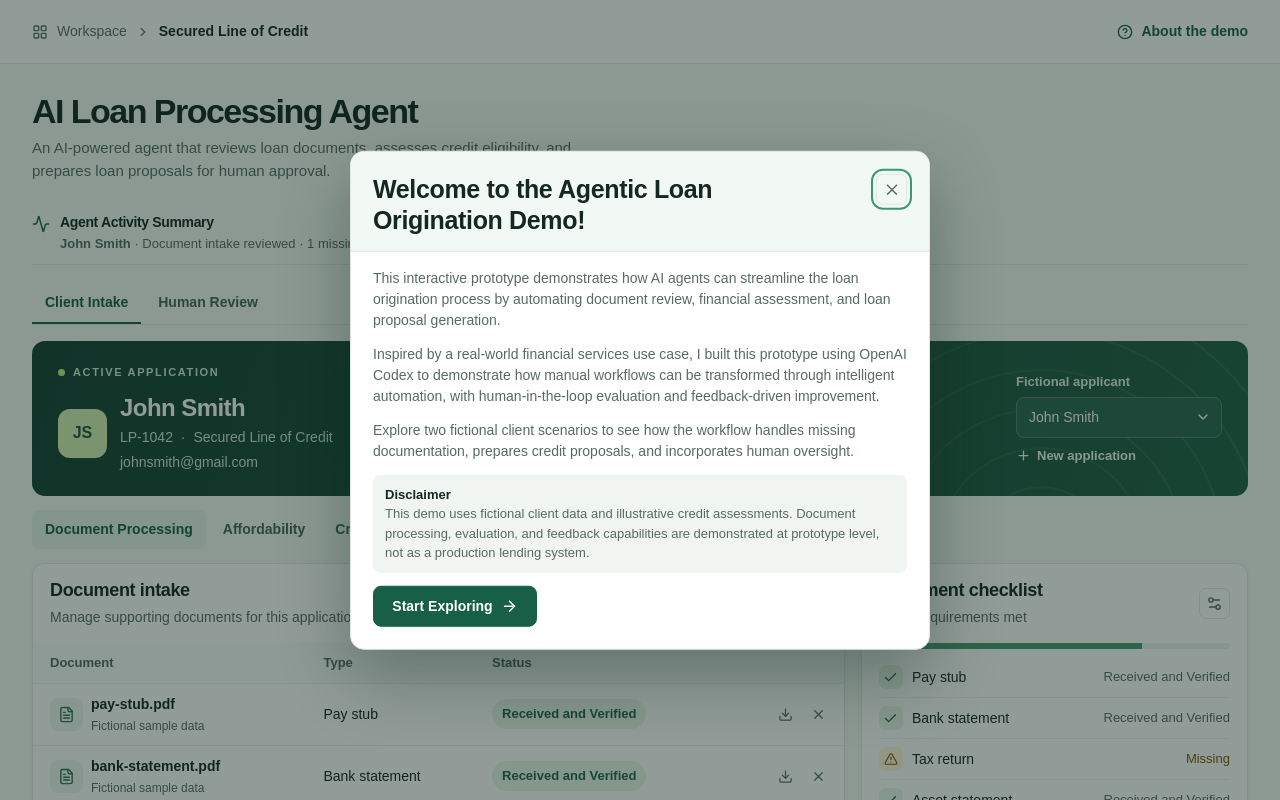
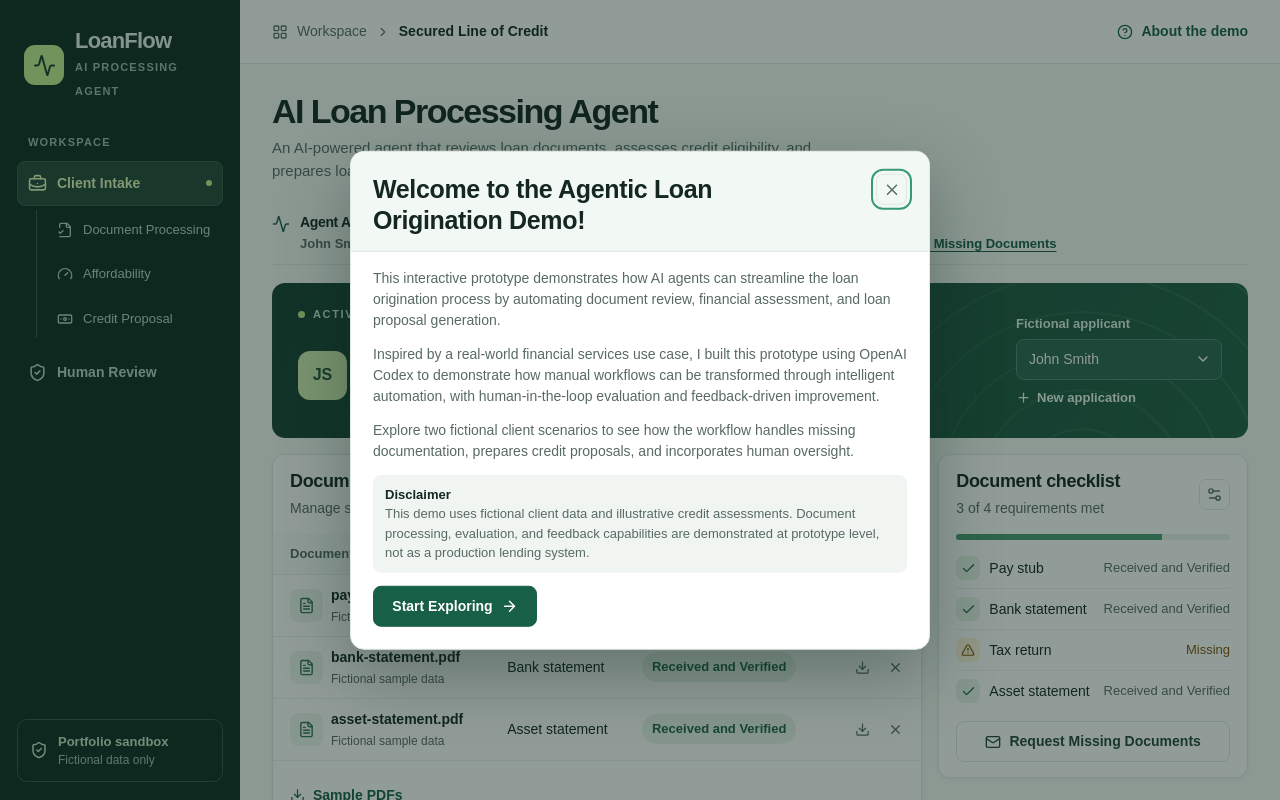
Before and after one commit to asohn94/ai-loan-processing-agent, a Next.js app: page / in a window 1280 px wide. Shown: the top 800 px of the page. Built offline with nearby package versions, Linux system fonts and the light colour scheme.

Commit message:
Restore the nested workspace sidebar

```diff
--- a/app/globals.css
+++ b/app/globals.css
@@ -9,7 +9,25 @@ button:disabled {opacity:.5}
 button, a {touch-action:manipulation}
 button:focus-visible,a:focus-visible,input:focus-visible,select:focus-visible,textarea:focus-visible {outline:2px solid #389a73}
 h1,h2,p {margin:0}
-.shell {min-height:100vh}
+.shell {display:grid;grid-template-columns:240px minmax(0,1fr);min-height:100vh}
+.sidebar {display:flex;flex-direction:column;gap:32px;background:#102c25;color:#e3f0e9;padding:28px 17px 18px;position:sticky;top:0;height:100dvh;overflow:auto}
+.brand {display:flex;align-items:center;gap:11px;margin-inline:7px}
+.brand-icon {display:grid;place-items:center;flex-shrink:0;width:40px;height:40px;border-radius:11px;background:var(--lime);color:#173e2b}
+.brand strong {display:block;font-size:22px;letter-spacing:-.8px;line-height:1.2}
+.brand small,.nav-label {color:#a0b8ae;font-size:11px;font-weight:700;letter-spacing:.11em}
+.nav-label {margin:0 11px 10px;text-transform:uppercase}
+.sidebar-pages,.intake-pages {display:grid;gap:5px;margin:0;padding:0;list-style:none}
+.sidebar nav button {display:flex;align-items:center;gap:10px;width:100%;padding:11px 10px;text-align:left;border:1px solid transparent;border-radius:8px;color:#bbd0c6;font-size:14px;font-weight:700}
+.sidebar nav svg,.sidebar-foot svg {flex-shrink:0}
+.sidebar nav button:hover {background:#1c3a32}
+.sidebar nav button[aria-current] {color:#e0f8bb;background:#254638;border-color:#365b48}
+.sidebar nav button[aria-current]::after {content:"";flex-shrink:0;width:6px;height:6px;margin-left:auto;border-radius:50%;background:var(--lime)}
+.intake-pages {margin:4px 0 7px 19px;padding-left:9px;border-left:1px solid #3a5149}
+.sidebar .intake-pages button {font-size:13px;font-weight:500;padding-block:9px}
+.sidebar-foot {display:flex;align-items:center;gap:10px;margin-top:auto;padding:12px;border:1px solid #3a5149;border-radius:10px;color:#c6e4c4;font-size:13px}
+.sidebar-foot small {display:block;color:#a5bbb0;font-size:12px}
+.sidebar button:focus-visible {outline-color:var(--lime)}
+
 main {min-width:0}
 .topbar {height:64px;display:flex;align-items:center;justify-content:space-between;gap:12px;background:white;border-bottom:1px solid var(--line);padding:0 32px}
 .breadcrumbs {display:flex;align-items:center;gap:9px;font-size:14px;color:var(--muted)}
@@ -100,7 +118,13 @@ progress::-moz-progress-bar {background:#4b9973}
 .checkbox input {accent-color:var(--green);width:16px;height:16px}
 .modal-body .upload-zone {border:1px dashed #7ba892;border-radius:9px;padding:14px;background:#f2f8f3}
 @media(max-width:1020px) {.topbar,.workspace {padding-inline:20px}.main-grid {grid-template-columns:1fr}}
-@media(max-width:740px) {.topbar {height:48px}.workspace {padding-block:17px}.financial-grid {grid-template-columns:repeat(2,minmax(0,1fr))}}
+@media(max-width:740px) {
+  .shell {display:block}
+  .sidebar {position:static;height:auto;gap:13px;padding:14px}
+  .sidebar-foot {display:none}
+  .sidebar nav button {padding-block:7px}
+  .sidebar .intake-pages button {padding-block:6px}
+  .topbar {height:48px}.workspace {padding-block:17px}.financial-grid {grid-template-columns:repeat(2,minmax(0,1fr))}}
 @media(max-width:480px) {.workspace,.topbar {padding-inline:12px}.intro,.hero {align-items:flex-start;flex-direction:column}.hero {padding:16px}.hero-side {width:100%}.breadcrumbs span,.breadcrumbs>svg:nth-of-type(2) {display:none}.panel-head,.panel-foot {padding-inline:12px}.documents .panel-head {align-items:flex-start;flex-direction:column}.metrics {grid-template-columns:1fr}.financial strong {font-size:19px}.table-wrap table {min-width:400px}.bottom {align-items:flex-start;flex-direction:column}}
 .sample-row {display:flex;gap:8px;align-items:center;border:1px solid var(--line);border-radius:8px;padding:8px}
 .sample-row>span {display:flex;flex:1;align-items:center;gap:6px;font-size:14px}
@@ -137,18 +161,10 @@ progress::-moz-progress-bar {background:#4b9973}
 .agent-activity p {margin-top:3px;color:var(--muted);font-size:13px;line-height:1.45}
 .review-outstanding .review-next {margin:0;padding:0 17px 14px}
 
-.main-tabs,.intake-tabs {display:flex;flex-wrap:wrap;gap:4px}
-.main-tabs {border-bottom:1px solid var(--line);margin:0 0 16px}
-.main-tabs button,.intake-tabs button {padding:9px 13px;font-size:14px;font-weight:700;color:#456356}
-.main-tabs button {border-bottom:2px solid transparent}
-.main-tabs button[aria-current] {color:var(--green);border-color:var(--green)}
-.intake-tabs {margin:14px 0}
-.intake-tabs button {border-radius:7px}
-.intake-tabs button[aria-current],.intake-tabs button:hover {background:#e5f1e9;color:var(--green)}
+.hero {margin-bottom:16px}
 .agent-activity a {color:var(--green);font-weight:750;text-decoration:underline;text-underline-offset:3px}
 .hero-new {display:flex;align-items:center;gap:6px;margin-top:8px;color:#edf8ef;font-size:13px;font-weight:650}
 .hero-new:hover {text-decoration:underline}
-.workflow-continue {display:flex;justify-content:flex-end}
 .evaluation {grid-column:1/-1}
 .evaluation-body {display:grid;gap:10px;padding:0 17px 16px}
 .evaluation-body h3 {font-size:15px;font-weight:700}
@@ -164,7 +180,7 @@ progress::-moz-progress-bar {background:#4b9973}
 .feedback-history p {white-space:pre-wrap}
 .evaluation-body .evaluation-notice {margin:0;color:var(--green)}
 .rerun-panel .rerun-notice {padding:0 17px 14px;margin-top:0}
-@media(max-width:480px) {.main-tabs button,.intake-tabs button {padding-inline:8px}.rerun-panel .panel-head {align-items:flex-start;flex-direction:column}}
+@media(max-width:480px) {.rerun-panel .panel-head {align-items:flex-start;flex-direction:column}}
 
 .welcome-modal {position:fixed;inset:50dvh auto auto 50dvw;transform:translate(-50%,-50%);margin:0;width:min(calc(100dvw - 24px),580px);max-height:calc(100dvh - 24px);overscroll-behavior:contain}
 body:has(.welcome-modal[open]) {overflow:hidden}
--- a/app/page.tsx
+++ b/app/page.tsx
@@ -1,13 +1,18 @@
 'use client';
 
 import { useRef, useState } from 'react';
-import { Activity, BadgeCheck,  Check, ChevronDown, ChevronRight, CircleHelp, ClipboardCheck, Send, Download,  FileText,  LayoutGrid, ListChecks, Mail, Plus, Settings2, ShieldCheck, Sparkles, TriangleAlert, Upload, X } from 'lucide-react';
+import { Activity, BadgeCheck, Banknote, BriefcaseBusiness, Check, ChevronDown, ChevronRight, CircleHelp, ClipboardCheck, Download, FileCheck2, FileText, Gauge, LayoutGrid, ListChecks, Mail, Plus, Send, Settings2, ShieldCheck, Sparkles, TriangleAlert, Upload, X } from 'lucide-react';
 import { applicants, assess, defaults, documentRequest, documentStatus, fields, product, requestSubject, resolveFields, sampleDocs, samples, types, type DocType, type DocumentRecord, type Field, type Values } from '../lib/loan';
 import { extractPdf } from '../lib/pdf';
 
 import { intakeTabs, nextWorkflowAction, type IntakeTab, type ReviewDecision } from '../lib/workflow';
 import { AgentEvaluation } from './agent-evaluation';
 
+const intakeIcons = {
+  'document-processing': FileCheck2,
+  affordability: Gauge,
+  'credit-proposal': Banknote,
+};
 const money = (value: number | null | undefined, cents = false) => value == null ? '—' : new Intl.NumberFormat('en-US', {style:'currency',currency:'USD',maximumFractionDigits:cents ? 2 : 0,minimumFractionDigits:cents ? 2 : 0}).format(value);
 const percent = (n: number | null) => n == null ? '—' : n.toFixed(1) + '%';
 const assumptionFields = [
@@ -20,7 +25,7 @@ const assumptionFields = [
 export default function Home() {
   const [index, setIndex] = useState(0);
   const [view, setView] = useState<'client-intake' | 'human-review'>('client-intake');
-  const [intakeTab, setIntakeTab] = useState<IntakeTab>('document-processing');
+  const [intakeTab, setIntakeTab] = useState<IntakeTab | 'client-intake'>('client-intake');
   const [customId, setCustomId] = useState('');
   const [rerunNotice, setRerunNotice] = useState('');
   const [docs, setDocs] = useState(() => sampleDocs(0));
@@ -58,7 +63,7 @@ export default function Home() {
   const nextAction = nextWorkflowAction({
     processing: pending, missing: missing.length, unverified: unverified.length, limit: result.limit, decision: status,
   });
-  function openIntake(tab: IntakeTab) {
+  function openIntake(tab: IntakeTab | 'client-intake') {
     setView('client-intake');
     setIntakeTab(tab);
   }
@@ -248,6 +253,25 @@ export default function Home() {
     </div>;
   }
   return <div className="shell">
+    <aside className="sidebar">
+      <div className="brand"><div className="brand-icon"><Activity size={23} aria-hidden="true"/></div><div><strong>LoanFlow</strong><small>AI PROCESSING AGENT</small></div></div>
+      <nav aria-label="Workspace navigation">
+        <div className="nav-label">Workspace</div>
+        <ul className="sidebar-pages">
+          <li>
+            <button aria-current={view === 'client-intake' && intakeTab === 'client-intake' ? 'page' : undefined} onClick={() => openIntake('client-intake')}><BriefcaseBusiness size={19} aria-hidden="true"/> Client Intake</button>
+            <ul className="intake-pages" aria-label="Client Intake supporting pages">
+              {intakeTabs.map(tab => {
+                const Icon = intakeIcons[tab.id];
+                return <li key={tab.id}><button aria-current={view === 'client-intake' && intakeTab === tab.id ? 'page' : undefined} onClick={() => openIntake(tab.id)}><Icon size={16} aria-hidden="true"/> {tab.label}</button></li>;
+              })}
+            </ul>
+          </li>
+          <li><button aria-current={view === 'human-review' ? 'page' : undefined} onClick={() => setView('human-review')}><ShieldCheck size={19} aria-hidden="true"/> Human Review</button></li>
+        </ul>
+      </nav>
+      <div className="sidebar-foot"><ShieldCheck size={18} aria-hidden="true"/><div><strong>Portfolio sandbox</strong><small>Fictional data only</small></div></div>
+    </aside>
     <main>
       <header className="topbar"><div className="breadcrumbs"><LayoutGrid size={16}/> <span>Workspace</span><ChevronRight size={14}/><strong>{product}</strong></div><button className="text-button" onClick={() => setModal('help')}><CircleHelp size={16}/> About the demo</button></header>
       <div className="workspace">
@@ -266,33 +290,27 @@ export default function Home() {
             </p>
           </div>
         </section>
-        <nav className="main-tabs" aria-label="Main navigation">
-          <button aria-current={view === 'client-intake' ? 'page' : undefined} onClick={() => setView('client-intake')}>Client Intake</button>
-          <button aria-current={view === 'human-review' ? 'page' : undefined} onClick={() => setView('human-review')}>Human Review</button>
-        </nav>
         <section className="hero" aria-label="Active application">
           <div className="hero-content">
             <div className="hero-kicker"><span/> ACTIVE APPLICATION</div>
             <div className="hero-profile"><div className="avatar">{applicant?.initials ?? 'NA'}</div><div><h2>{applicant?.name ?? 'New application'}</h2><p>{applicant?.id ?? 'Custom demo'} <span>·</span> {product}</p>{applicant && <p>{applicant.email}</p>}</div></div>
           </div>
-          {view === 'client-intake' && <div className="hero-side"><label htmlFor="applicant">Fictional applicant</label><div className="select-shell"><select id="applicant" value={index < 0 ? '' : index} ref={select => { if (select && index < 0) select.selectedIndex = -1; }} onChange={event => selectApplicant(Number(event.target.value))}>{applicants.map((item,i) => <option key={item.id} value={i}>{item.name}</option>)}</select><ChevronDown size={16}/></div><button className="hero-new" onClick={() => {selectApplicant(-1); openIntake('document-processing');}}><Plus size={15}/> New application</button></div>}
+          {view === 'client-intake' && <div className="hero-side"><label htmlFor="applicant">Fictional applicant</label><div className="select-shell"><select id="applicant" value={index < 0 ? '' : index} ref={select => { if (select && index < 0) select.selectedIndex = -1; }} onChange={event => selectApplicant(Number(event.target.value))}>{applicants.map((item,i) => <option key={item.id} value={i}>{item.name}</option>)}</select><ChevronDown size={16}/></div><button className="hero-new" onClick={() => {selectApplicant(-1); openIntake('client-intake');}}><Plus size={15}/> New application</button></div>}
         </section>
 
-        {view === 'client-intake' && <>
-          <nav className="intake-tabs" aria-label="Client Intake subtabs">
-            {intakeTabs.map(tab => <button key={tab.id} aria-current={tab.id === intakeTab ? 'page' : undefined} onClick={() => setIntakeTab(tab.id)}>{tab.label}</button>)}
-          </nav>
+        {view === 'client-intake' &&
           <div id={intakeTab} className="stack">
-            {intakeTab === 'document-processing' && <><div className="main-grid">{documents()}{checklist()}</div>{finances()}<div className="workflow-continue"><button className="primary" onClick={() => openIntake('affordability')}>Continue to Affordability</button></div></>}
+            {intakeTab === 'client-intake' && <div className="main-grid">{documents()}{checklist()}</div>}
+            {intakeTab === 'document-processing' && <><div className="main-grid">{documents()}{checklist()}</div>{finances()}</>}
             {intakeTab === 'affordability' && <>{metrics()}{proposal()}<section className="panel rerun-panel">
               <div className="panel-head"><div><h2>Rerun assessment</h2><p>Apply the current financial values and assumptions to the same assessment rules.</p></div>
                 <button className="secondary" onClick={rerunAssessment} disabled={pending}>Rerun assessment</button>
               </div>
               {rerunNotice && <p className="rerun-notice" role="status">{rerunNotice}</p>}
-            </section><div className="workflow-continue"><button className="primary" onClick={() => openIntake('credit-proposal')}>Continue to Credit Proposal</button></div></>}
-            {intakeTab === 'credit-proposal' && <>{proposal()}{checklist()}<div className="workflow-continue"><button className="primary" onClick={() => setView('human-review')}>Continue to Human Review</button></div></>}
+            </section></>}
+            {intakeTab === 'credit-proposal' && <>{proposal()}{checklist()}</>}
           </div>
-        </>}
+        }
         {view === 'human-review' && <div id="human-review">{humanReview()}</div>}
         <div className="bottom"><span><ShieldCheck size={16}/> Demo only. Verification statuses are illustrative. PDF text extraction does not authenticate documents.</span></div>
       </div>
```
